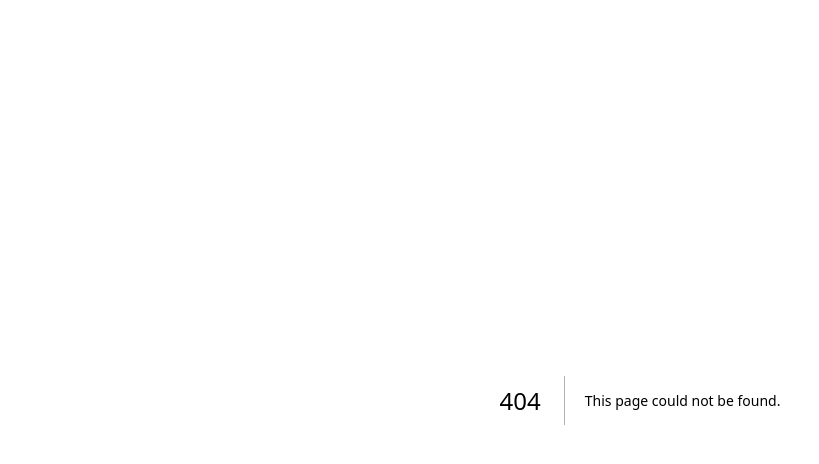
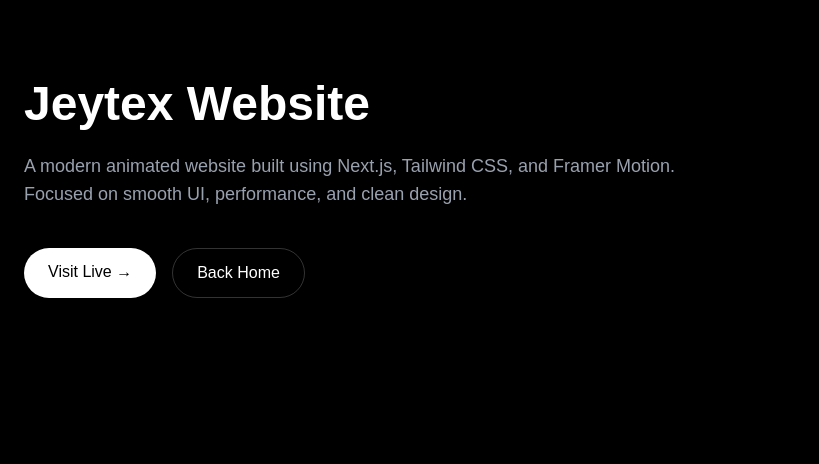
Before and after one commit to Jeytex/portfolio, a Next.js app: page /projects/jeytex in a window 1280 px wide. Before the commit this address had no page. Shown: the top 464 px of the page, without its empty margins (0-819 px from the left). Built offline with nearby package versions, Linux system fonts and the light colour scheme.

Commit message:
add project page

```diff
--- a/app/page.tsx
+++ b/app/page.tsx
@@ -8,7 +8,7 @@ const projects = [
     title: "Jeytex Website",
     desc: "A modern animated website built with Next.js and deployed on Vercel.",
     tech: ["Next.js", "Tailwind", "Framer Motion"],
-    link: "https://jeytex.online",
+    link: "/projects/jeytex",
   },
   {
     title: "Portfolio v1",
--- /dev/null
+++ b/app/projects/jeytex/page.tsx
@@ -0,0 +1,29 @@
+export default function JeytexProject() {
+  return (
+    <main className="min-h-screen bg-black text-white px-6 py-20">
+      <h1 className="text-5xl font-bold">Jeytex Website</h1>
+
+      <p className="mt-6 max-w-2xl text-gray-400 text-lg">
+        A modern animated website built using Next.js, Tailwind CSS, and
+        Framer Motion. Focused on smooth UI, performance, and clean design.
+      </p>
+
+      <div className="mt-10 flex gap-4">
+        <a
+          href="https://jeytex.online"
+          target="_blank"
+          className="px-6 py-3 bg-white text-black rounded-full"
+        >
+          Visit Live →
+        </a>
+
+        <a
+          href="/"
+          className="px-6 py-3 border border-white/20 rounded-full"
+        >
+          Back Home
+        </a>
+      </div>
+    </main>
+  );
+}
```
